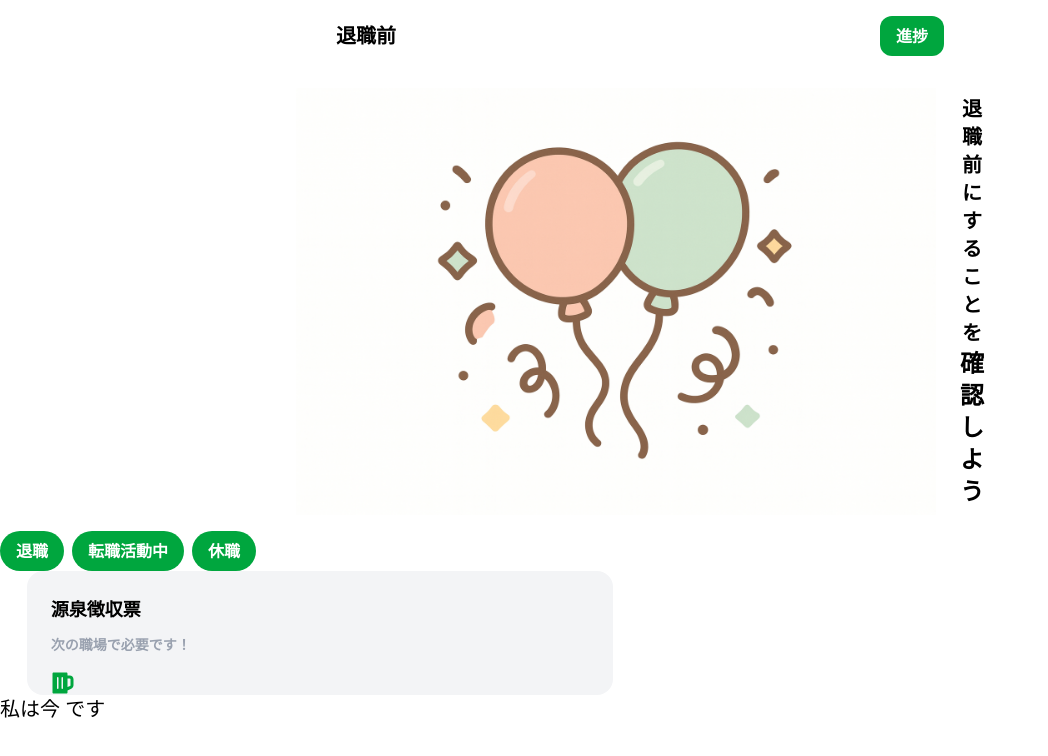
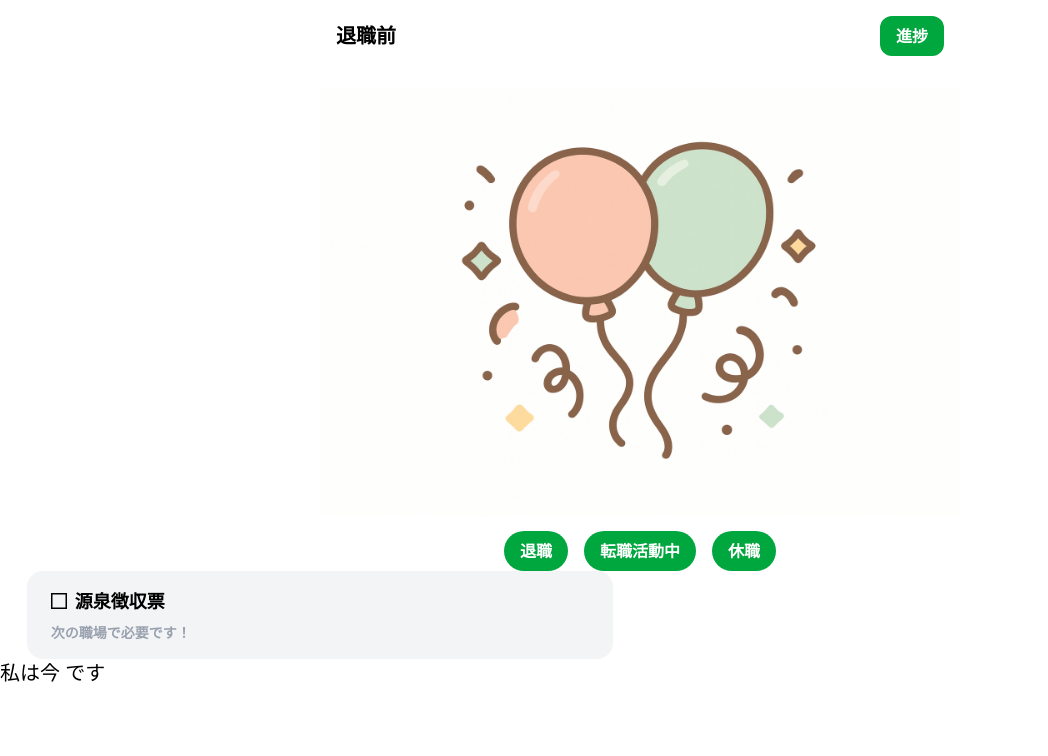
Before and after one commit to phihash/job, a React (Vite) app: page / in a window 1280 px wide. Shown: the top 756 px of the page, without its empty margins (0-1048 px from the left). Built offline with nearby package versions, Linux system fonts and the light colour scheme.

Commit message:
微修正

```diff
--- a/index.html
+++ b/index.html
@@ -30,7 +30,7 @@
       content="退職前にすることを確認しよう。チェックリストで抜け漏れ防止。"
     />
     <meta name="twitter:image" content="/hero.png" />
-    <title>job</title>
+    <title>退職前チェックリスト</title>
   </head>
   <body>
     <div id="root"></div>
--- a/src/App.tsx
+++ b/src/App.tsx
@@ -11,7 +11,7 @@ function App() {
     <>
       <Header />
       <Hero />
-      <div className="flex gap-2 w-full justify-center md:justify-start">
+      <div className="flex gap-4 max-w-screen-sm mx-auto  justify-center">
         <button
           className="bg-green-600 hover:bg-green-500  transition-colors duration-100 ease-out focus:bg-green-900 px-4 py-2 rounded-3xl font-bold text-white cursor-pointer"
           onClick={() => {
@@ -37,7 +37,11 @@ function App() {
           休職
         </button>
       </div>
-      <Card documentName={"源泉徴収票"} description="次の職場で必要です！" />
+      <Card
+        documentName={"源泉徴収票"}
+        description="次の職場で必要です！"
+        isDone={true}
+      />
       <div className="text-xl">私は今 {status}です</div>
       <div>
         {status == "転職活動中" && <p>引越し クレジットカード ほけん</p>}
--- a/src/components/Card.tsx
+++ b/src/components/Card.tsx
@@ -1,18 +1,21 @@
-import { FaBeer } from "react-icons/fa";
+import { FaCheck } from "react-icons/fa";
+import { FaRegSquareFull } from "react-icons/fa6";
 
-export default function Card({
-  documentName,
-  description,
-}: {
+type Task = {
   documentName: string;
   description: string;
-}) {
+  isDone: boolean;
+};
+
+export default function Card({ documentName, description, isDone }: Task) {
   return (
     <div className="max-w-screen-sm">
       <div className="w-11/12 mx-auto bg-gray-100 rounded-2xl px-6">
-        <h2 className="text-lg font-bold pt-6 pb-3">{documentName}</h2>
+        <div className="flex items-center gap-2 pt-4 pb-2">
+          {isDone ? <FaRegSquareFull /> : <FaCheck />}
+          <h2 className="text-lg font-bold ">{documentName}</h2>
+        </div>
         <p className="font-bold pb-4 text-sm text-gray-400">{description}</p>
-        <FaBeer className="text-green-600" size={24} />
       </div>
     </div>
   );
--- a/src/components/Hero.tsx
+++ b/src/components/Hero.tsx
@@ -3,10 +3,6 @@ export default function Hero() {
     <div className="w-full ">
       <div className="max-w-screen-sm mx-auto mx-auto md:flex items-center justify-center gap-6 ">
         <img className="block mx-auto py-4" src="/hero.png" alt="" />
-        <p className="font-bold text-center md:leading-tight py-4">
-          <span className="block text-xl ">退職前にすることを</span>
-          <span className="block text-2xl">確認しよう</span>
-        </p>
       </div>
     </div>
   );
```
